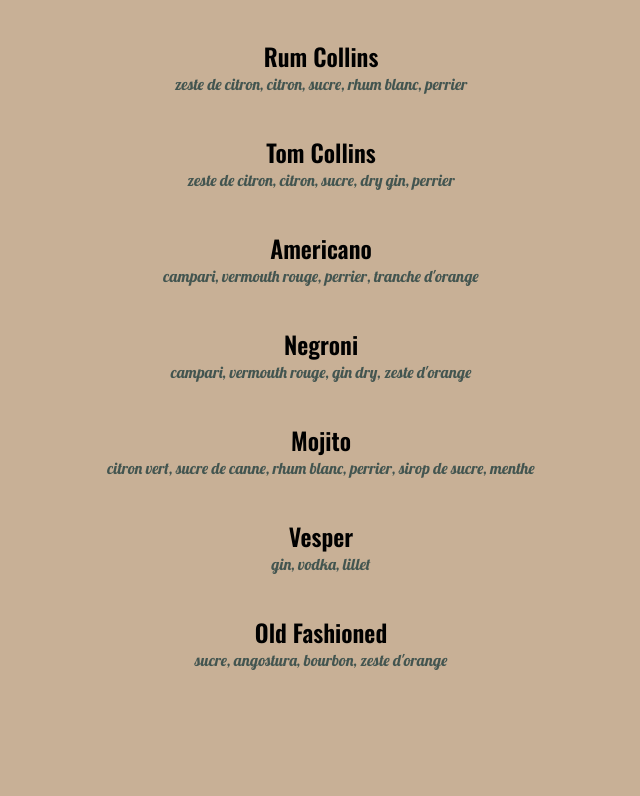
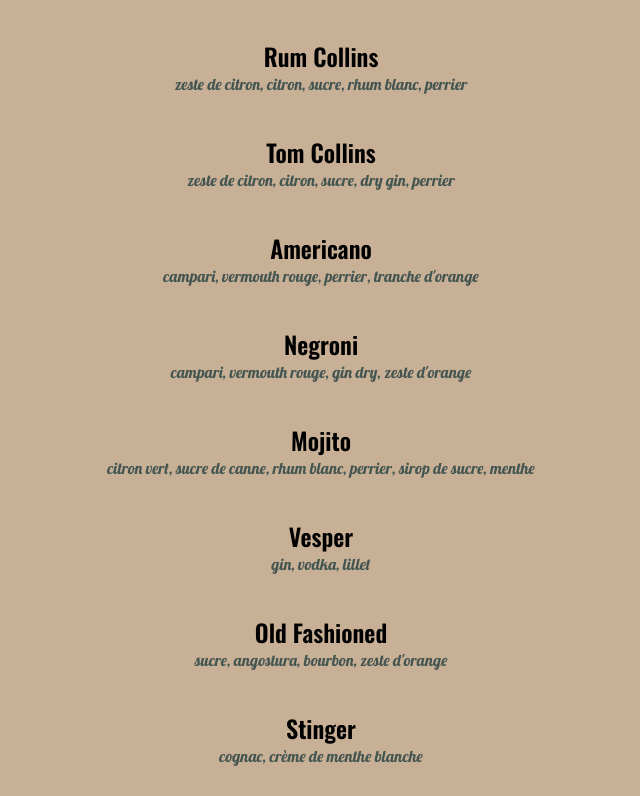
Before and after one commit to DamienDeSousa/bar-bencher, a Next.js app: page / in a window 1280 px wide. Shown: the part 336-1132 px from the top of the page, without its empty margins (319-959 px from the left). Before the commit the page ends 1008 px from the top, so only its background shows below. Built offline with nearby package versions, Linux system fonts and the light colour scheme.

Commit message:
# add Stinger cocktail

```diff
--- a/app/page.tsx
+++ b/app/page.tsx
@@ -61,10 +61,17 @@
       name: "Old Fashioned",
       ingredients: ["sucre", "angostura", "bourbon", "zeste d'orange"],
     },
+    {
+      name: "Stinger",
+      ingredients: [
+        "cognac",
+        "crème de menthe blanche"
+      ]
+    }
   ];
 
   return (
-    <main className="flex flex-col pt-7 px-4 gap-20">
+    <main className="flex flex-col py-7 px-4 gap-20">
       <header className="flex flex-col justify-center items-center gap-5">
         <div className="flex gap-2 justify-center items-center">
           <Image src="/logo.png" width={55} height={55} alt="logo" />
```
